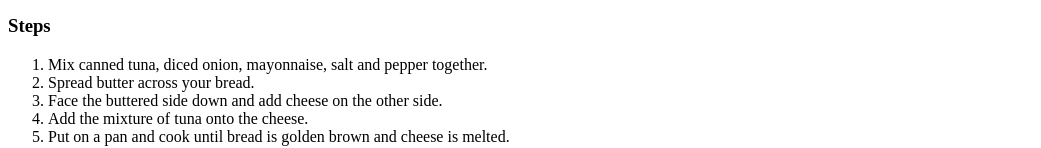
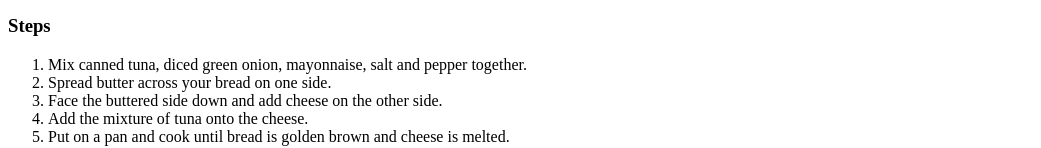
Before and after one commit to Phillupmycup24/odin-recipes, a plain HTML site: page recipes/tuna-melt.html in a window 1280 px wide. Shown: the part 950-1098 px from the top of the page, without its empty margins (0-1041 px from the left). Drawn offline with Linux system fonts and the light colour scheme.

Commit message:
Fix wording in tuna melt recipe

```diff
--- a/recipes/tuna-melt.html
+++ b/recipes/tuna-melt.html
@@ -27,8 +27,8 @@
         </ul>
     <h3>Steps</h3>
         <ol>
-            <li>Mix canned tuna, diced onion, mayonnaise, salt and pepper together.</li>
-            <li>Spread butter across your bread.</li>
+            <li>Mix canned tuna, diced green onion, mayonnaise, salt and pepper together.</li>
+            <li>Spread butter across your bread on one side.</li>
             <li>Face the buttered side down and add cheese on the other side.</li>
             <li>Add the mixture of tuna onto the cheese.</li>
             <li>Put on a pan and cook until bread is golden brown and cheese is melted.</li>
```
